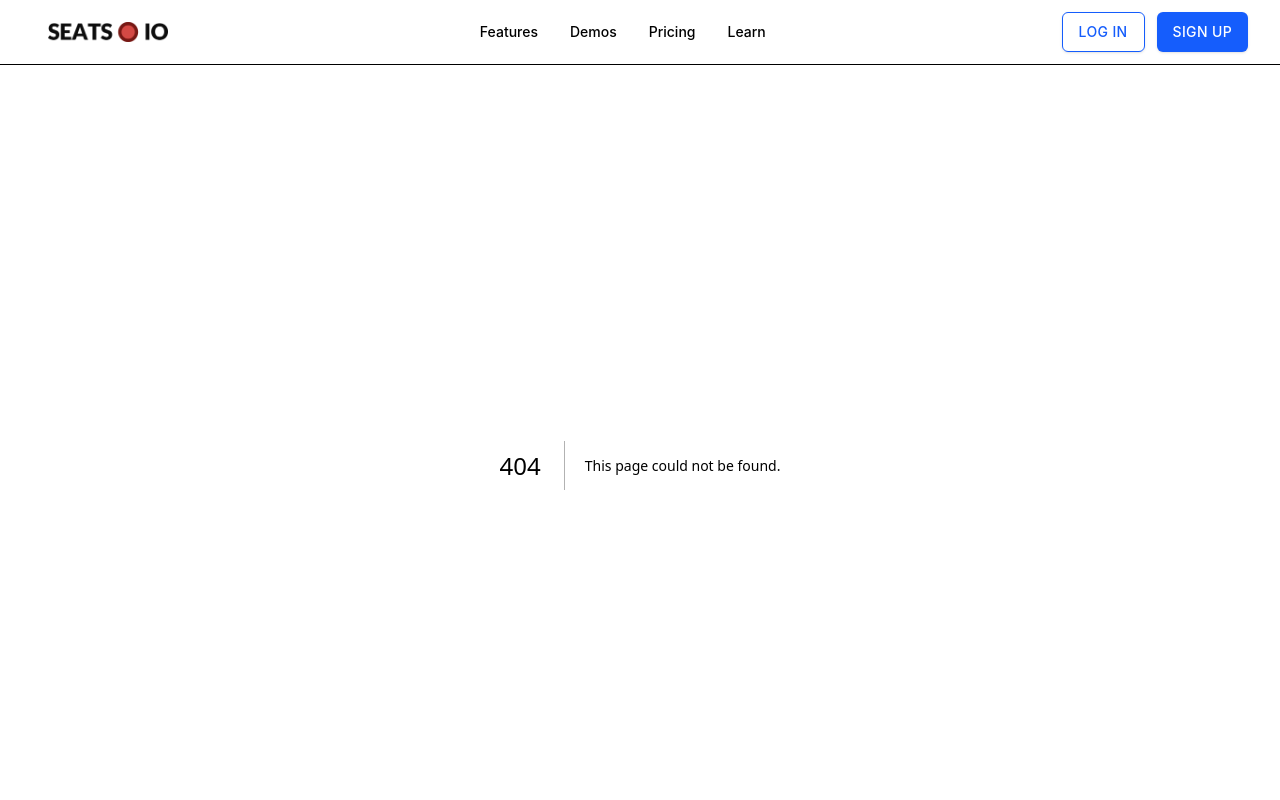
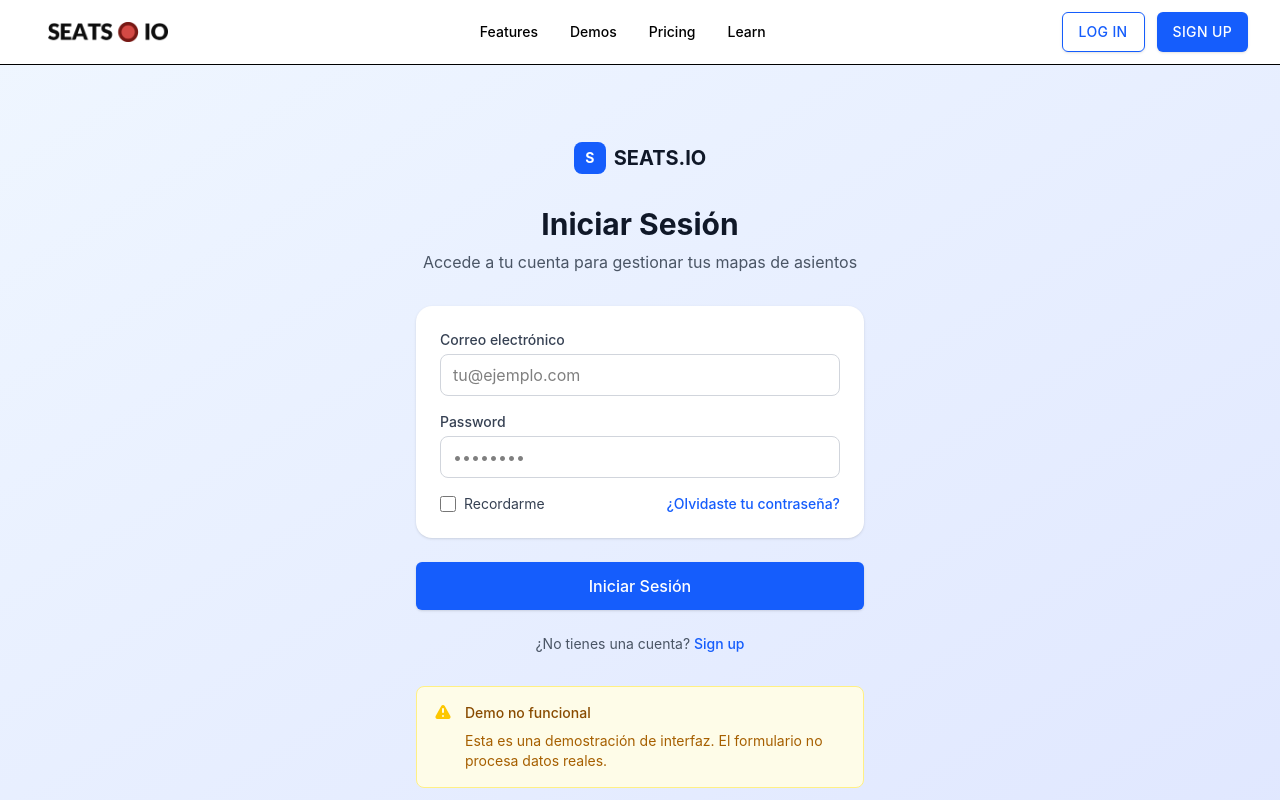
Before and after one commit to ThiagoDelgado-D/seat-map-project, a Next.js app: page /signin in a window 1280 px wide. Before the commit this address had no page. Shown: the top 800 px of the page. Built offline with nearby package versions, Linux system fonts and the light colour scheme.

Commit message:
feat:  add signin and signup pages

```diff
--- /dev/null
+++ b/src/app/signin/page.tsx
@@ -0,0 +1,5 @@
+import { AuthForm } from "@/components/auth/auth-form";
+
+export default function SignInPage() {
+  return <AuthForm mode="signin" />;
+}
--- /dev/null
+++ b/src/app/signup/page.tsx
@@ -0,0 +1,5 @@
+import { AuthForm } from "@/components/auth/auth-form";
+
+export default function SignUpPage() {
+  return <AuthForm mode="signup" />;
+}
```
